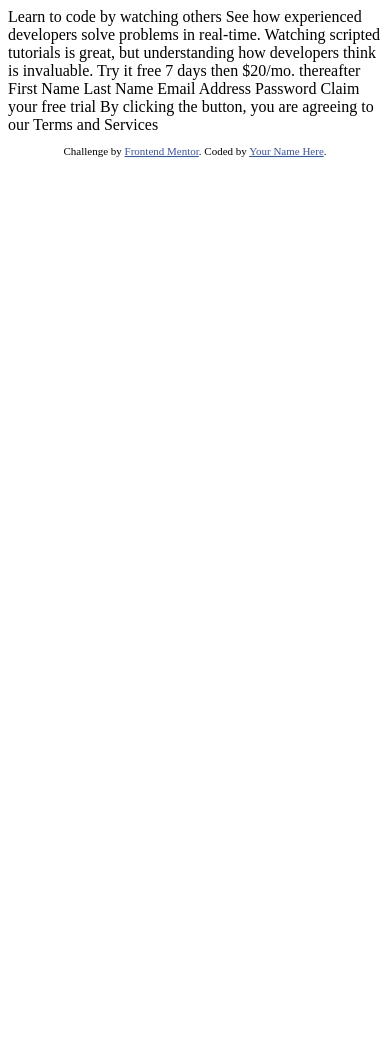
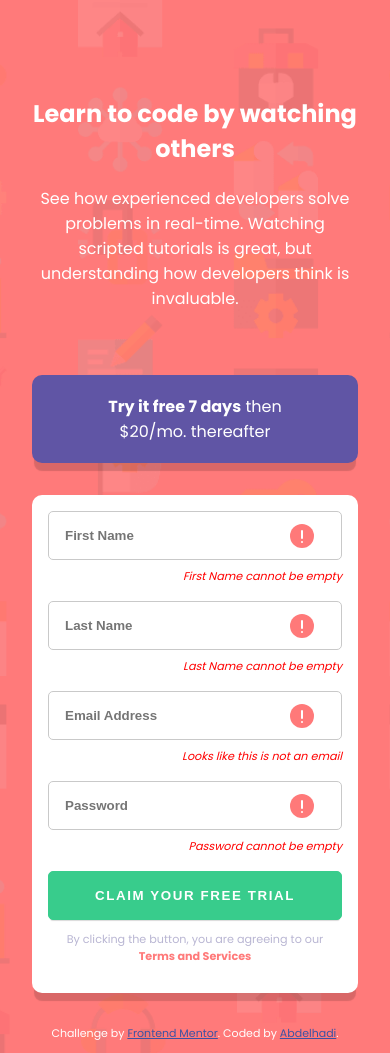
Before and after one commit to Oussous-Abdelhadi/Intro-component-with-sign-up-form, a plain HTML site: page index.html in a window 390 px wide. Before the commit the page ends 844 px from the top, so only its background shows below. Drawn offline with Linux system fonts and the light colour scheme.

Commit message:
mobil and pc screen

```diff
--- a/index.html
+++ b/index.html
@@ -5,7 +5,10 @@
   <meta name="viewport" content="width=device-width, initial-scale=1.0"> <!-- displays site properly based on user's device -->
 
   <link rel="icon" type="image/png" sizes="32x32" href="./images/favicon-32x32.png">
-
+  <link rel="preconnect" href="https://fonts.googleapis.com">
+  <link rel="preconnect" href="https://fonts.gstatic.com" crossorigin>
+  <link href="https://fonts.googleapis.com/css2?family=Poppins:wght@400;500;600;700&display=swap" rel="stylesheet">
+  <link rel="stylesheet" href="style.css">
   <title>Frontend Mentor | Intro component with sign up form</title>
 
   <!-- Feel free to remove these styles or customise in your own stylesheet 👍 -->
@@ -16,26 +19,36 @@
 </head>
 <body>
 
-  Learn to code by watching others
+  <main>
+    <header>
+        <h2>Learn to code by watching others</h2>
+        <p>See how experienced developers solve problems in real-time. Watching scripted tutorials is great,
+          but understanding how developers think is invaluable.</p>
+    </header>
+    <section class="content">
+      <div class="describe_price ">
+        <p><strong>Try it free 7 days</strong> then $20/mo. thereafter</p>
+      </div>
+      <div class="myForm">
+        <input type="text" class="input-form" placeholder="First Name">
+        <p class="msg-error">First Name cannot be empty</p>
+        <input type="text" class="input-form" placeholder="Last Name">
+        <p class="msg-error">Last Name cannot be empty</p>
+        <input type="email" class="input-form" placeholder="Email Address">
+        <p class="msg-error">Looks like this is not an email</p>
+        <input type="password" class="input-form" placeholder="Password">
+        <p class="msg-error">Password cannot be empty</p>
+        <button type="submit">Claim your free trial</button>
+        <p id="btn-description">By clicking the button, you are agreeing to our <span id="terms">Terms and Services</span></p>
+      </div>
 
-  See how experienced developers solve problems in real-time. Watching scripted tutorials is great,
-  but understanding how developers think is invaluable.
-
-  Try it free 7 days then $20/mo. thereafter
-
-  First Name
-  Last Name
-  Email Address
-  Password
-
-  Claim your free trial
-
-  By clicking the button, you are agreeing to our Terms and Services
+    </section>
+  </main>
 
   <footer>
     <p class="attribution">
       Challenge by <a href="https://www.frontendmentor.io?ref=challenge" target="_blank">Frontend Mentor</a>.
-      Coded by <a href="#">Your Name Here</a>.
+      Coded by <a href="#">Abdelhadi</a>.
     </p>
   </footer>
 </body>
--- /dev/null
+++ b/style.css
@@ -0,0 +1,155 @@
+body {
+    margin: 0;
+    font-size: 16px;
+    font-family: 'Poppins', sans-serif;
+    background-image: url(images/bg-intro-mobile.png);
+    background-color: var(--red);
+    background-repeat: no-repeat;
+    background-size: cover;
+    color: #fff;
+    min-height: 100vh;
+}
+
+:root {
+    --red: hsl(0, 100%, 74%);
+    --green: hsl(154, 59%, 51%);
+    --blue: hsl(248, 32%, 49%);
+    --dark-bleu: hsl(249, 10%, 26%) ;
+    --grayish-blue: hsl(246, 25%, 77%);
+}
+
+main {
+    margin: 2rem;
+    margin-top: 6rem;
+}
+
+header {
+    text-align: center;
+    margin-bottom: 4rem;
+}
+
+.describe_price{
+    margin-bottom: 2rem;
+    text-align: center;
+    background-color: var(--blue);
+    padding: .2rem 0;
+    border-radius: 10px;
+    box-shadow: 0 10px 1px -2px rgba(0, 0, 0, 0.15);
+}
+
+.describe_price p{
+    padding: 0 3rem;
+    cursor: pointer;
+    transition: 200ms;
+}
+
+.describe_price p:hover{
+    transform: scale(1.15);
+}
+
+.myForm {
+    background: #fff;
+    padding: 1rem;
+    border-radius: 10px;
+    display: flex;
+    flex-direction: column;
+    box-shadow: 0 10px 1px -2px rgba(0, 0, 0, 0.15);
+
+}
+
+.input-form {
+    border-radius: 5px;
+    border: .5px solid rgb(201, 201, 201);
+    margin-bottom: 1rem;
+    padding: 1rem 1rem;
+    font-weight: 700;
+    background-image: url(images/icon-error.svg);
+    background-repeat: no-repeat;
+    background-position: right 2em top 50%;
+    cursor: pointer;
+}
+
+button {
+    background: var(--green);
+    border-radius: 5px;
+    border: 1px solid var(--green);
+    padding: 1rem 0;
+    color: #fff;
+    text-transform: uppercase;
+    font-weight: 700;
+    cursor: pointer;
+    box-shadow: 0 3px 1px -2px rgba(0, 0, 0, 0.15);
+    letter-spacing: .1rem;
+}
+
+.myForm #btn-description {
+    color: var(--grayish-blue);
+    text-align: center;
+    font-size: .7rem;
+    padding: 0 1rem;
+}
+
+#terms {
+    color: var(--red);
+    font-weight: 700;
+}
+
+.msg-error {
+    text-align: left;
+    color: red;
+    margin-top: -.5rem;
+    margin-bottom: 1rem;
+    text-align: right;
+    padding: 0 ;
+    font-style: italic;
+    font-size: .7rem;
+}
+
+
+@media screen and (min-width:900px) {
+    body {
+        background-image: url(images/bg-intro-desktop.png);
+        display: flex;
+        flex-direction: column;
+        justify-content: center;
+    }
+    main {
+        display: flex;
+        justify-content: space-between;
+        margin: auto;
+        max-width: 75rem;
+    }
+
+    header {
+        width: 50%;
+        text-align: left;
+        display: flex;
+        flex-direction: column;
+        justify-content: center;
+    }
+
+    header h2{
+        font-size: 3rem;
+        line-height: 3.5rem;
+        margin-bottom: 1rem;
+    }
+
+    header p{
+        padding: 0;
+    }
+
+
+
+    .content {
+        width: 45%;
+    }
+
+    .myForm {
+        padding: 2rem ;
+    }
+
+    .input-form {
+        padding: 1rem 1.5rem;
+    }
+
+}
```
